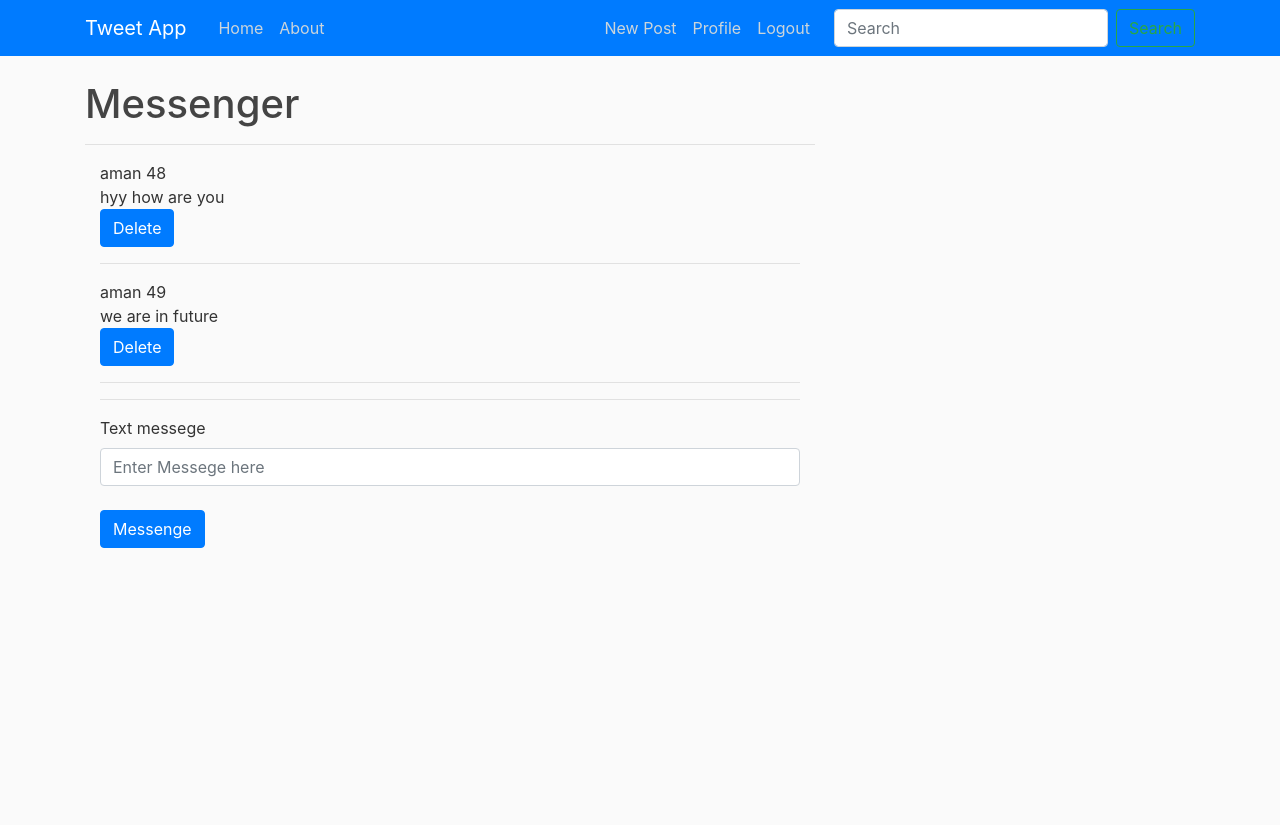
After one commit to PuneetPilania/TweetApp, a Django app: a page that uses blog/templates/blog/base.html in a window 1280 px wide. The commit adds this page. Run offline with Django 3.2, Linux system fonts and the light colour scheme; a user stored in the database is signed in; data comes from the database, SQL or seed files in the repository; both versions use the stored data as it was after the commit; some libraries are stand-ins or nearby versions.

Commit message:
messenger

```diff
--- a/blog/admin.py
+++ b/blog/admin.py
@@ -1,5 +1,6 @@
 from django.contrib import admin
-from .models import Post
+from .models import Post, Messege
 
 # Register your models here.
 admin.site.register(Post)
+admin.site.register(Messege)
--- a/blog/models.py
+++ b/blog/models.py
@@ -1,5 +1,6 @@
 from django.db import models
 from django.contrib.auth.models import User
+from django.utils import timezone
 
 from django.urls import reverse
 
@@ -17,3 +18,17 @@ class Post(models.Model):
 
     def get_absolute_url(self):
     	return reverse('blog-detail' ,kwargs={'pk': self.pk})
+
+
+class Messege(models.Model):
+    messege_from=models.TextField(blank=False,null=False,default=None)
+    messege_to=models.TextField(blank=False,null=False,default=None)
+    messege=models.TextField(blank=False,null=False)
+    date_time=models.DateTimeField(default=timezone.now)
+
+
+    def get_absolute_url(self):
+        return reverse('messege', kwargs={'user': self.messege_to})
+
+    def __str__(self):
+        return self.messege_to
--- a/blog/templates/blog/base.html
+++ b/blog/templates/blog/base.html
@@ -1,31 +1,25 @@
 {% load static %}
 <!DOCTYPE html>
 <html lang="en">
+
 <head>
-
     <!-- Required meta tags -->
     <meta charset="utf-8">
     <meta name="viewport" content="width=device-width, initial-scale=1, shrink-to-fit=no">
-
     <!-- Bootstrap CSS -->
     <link rel="stylesheet" href="https://maxcdn.bootstrapcdn.com/bootstrap/4.0.0/css/bootstrap.min.css" integrity="sha384-Gn5384xqQ1aoWXA+058RXPxPg6fy4IWvTNh0E263XmFcJlSAwiGgFAW/dAiS6JXm" crossorigin="anonymous">
-
     <link rel="stylesheet" type="text/css" href="{% static 'blog/main.css' %}">
-
-
-
     {% if title %}
     <title>Django Blog - {{ title }}</title>
     {% else %}
     <title>Django Blog</title>
     {% endif %}
+    {% block css %}{% endblock %}
+</head>
 
-
-</head>
 <body>
     <header class="site-header">
         <nav class="navbar navbar-expand-md  navbar-dark bg-primary fixed-top">
-
             <div class="container">
                 <a class="navbar-brand mr-4" href="{% url 'blog-home' %}">Tweet App</a>
                 <button class="navbar-toggler" type="button" data-toggle="collapse" data-target="#navbarToggle" aria-controls="navbarToggle" aria-expanded="false" aria-label="Toggle navigation">
@@ -42,12 +36,10 @@
                         <a class="nav-item nav-link" href="{% url 'blog-create' %}">New Post</a>
                         <a class="nav-item nav-link" href="{% url 'profile' %}">Profile</a>
                         <a class="nav-item nav-link" href="{% url 'logout' %}">Logout</a>
-
                         <form method='get' action='/home/search/' class="form-inline ml-3 my-2 my-lg-0">
                             <input class="form-control mr-sm-2" type="search" placeholder="Search" aria-label="Search" name="search" id="search">
                             <button class="btn btn-outline-success my-2 my-sm-0" type="submit">Search</button>
                         </form>
-
                         {% else %}
                         <a class="nav-item nav-link" href="{% url 'login' %}">Login</a>
                         <a class="nav-item nav-link" href="{% url 'blog-register' %}">Register</a>
@@ -65,43 +57,18 @@
                 <div class="alert alert-{{ message.tags }}">
                     {{ message }}
                 </div>
-
-
                 {% endfor %}
                 {% endif %}
                 {% block content %}{% endblock %}
-
-        </div>
-
-
-
-
-
-
-        <div class="col-md-4">
-          <div class="content-section">
-            <h3>Our Sidebar</h3>
-            <p class='text-muted'>You can put any information here you'd like.
-              <ul class="list-group">
-                <li class="list-group-item list-group-item-light">Latest Posts</li>
-                <li class="list-group-item list-group-item-light">Announcements</li>
-                <li class="list-group-item list-group-item-light">Calendars</li>
-                <li class="list-group-item list-group-item-light">etc</li>
-              </ul>
-            </p>
-          </div>
             </div>
         </div>
     </main>
-
-
-
     <!-- Optional JavaScript -->
     <!-- jQuery first, then Popper.js, then Bootstrap JS -->
     <script src="https://code.jquery.com/jquery-3.2.1.slim.min.js" integrity="sha384-KJ3o2DKtIkvYIK3UENzmM7KCkRr/rE9/Qpg6aAZGJwFDMVNA/GpGFF93hXpG5KkN" crossorigin="anonymous"></script>
     <script src="https://cdnjs.cloudflare.com/ajax/libs/popper.js/1.12.9/umd/popper.min.js" integrity="sha384-ApNbgh9B+Y1QKtv3Rn7W3mgPxhU9K/ScQsAP7hUibX39j7fakFPskvXusvfa0b4Q" crossorigin="anonymous"></script>
     <script src="https://maxcdn.bootstrapcdn.com/bootstrap/4.0.0/js/bootstrap.min.js" integrity="sha384-JZR6Spejh4U02d8jOt6vLEHfe/JQGiRRSQQxSfFWpi1MquVdAyjUar5+76PVCmYl" crossorigin="anonymous"></script>
+    {% block js %}{% endblock %}
 </body>
 
-
 </html>
--- /dev/null
+++ b/blog/templates/blog/messege_form.html
@@ -0,0 +1,54 @@
+{% extends 'blog/base.html' %}
+{% block css %}
+<style>
+    .messengerBody{
+    max-width: auto;
+    height:83vh;
+}
+
+#container{
+
+    height:100%;
+    overflow:auto;
+
+}
+
+
+</style>
+{% endblock %}
+{% block content %}
+<div class="messengerBody">
+    <h1 id="messenger">Messenger</h1>
+    <hr>
+    <div id="container" class="container">
+        {% for msg in messege_sorted %}
+        {{msg.messege_from}} {{msg.id}}
+        <div id="messege">{{msg.messege}}</div>
+
+        <a id="deleteBtn" href="{% url 'messege-delete' msg.id %}"><button class="btn btn-primary ">Delete</button></a>
+
+        <hr>
+        {% endfor %}
+
+        <hr>
+        <form method="post" action="">{% csrf_token %}
+            <div class="form-group">
+                <input type="hidden" name="messege_to" value="{{messege_to}}" id="messege_to">
+                <input type="hidden" name="messege_from" value="{{messege_from}}" id="messege_to">
+                <label for="exampleInputEmail1">Text messege</label>
+                <input type="text" class="form-control" id="messege" name='messege' placeholder="Enter Messege here">
+            </div>
+            <button type="submit" id='messegeBtn' class="btn btn-primary my-2">Messenge</button>
+        </form>
+    </div>
+</div>
+{% endblock %}
+{% block js %}
+<script type="text/javascript">
+var objDiv = document.getElementById("container");
+objDiv.scrollTop = objDiv.scrollHeight;
+
+
+
+</script>
+{% endblock %}
--- a/blog/templates/blog/post_detail.html
+++ b/blog/templates/blog/post_detail.html
@@ -11,7 +11,9 @@
             <a class="mr-2" href="{% url 'user-posts' post.author.username %}">{{ post.author }}</a>
             <small class="text-muted">{{ post.date_posted|date:"F d, Y" }}</small>
 
+
             {% if post.author == user %}
+
 
             <div align="right">
                 <a class="btn btn-secondary btn-sm  mb-1 mx-1" href="{% url 'blog-update' post.id %}">Update </a>
--- a/blog/urls.py
+++ b/blog/urls.py
@@ -1,5 +1,5 @@
 from django.urls import path
-from .views import BlogListView,BlogDetailView,BlogCreateView,BlogUpdateView,BlogDeleteView
+from .views import BlogListView,BlogDetailView,BlogCreateView,BlogUpdateView,BlogDeleteView, MessengerView,MessegeDeleteView
 from . import views
 
 
@@ -13,5 +13,7 @@ urlpatterns=[
     path('new/',BlogCreateView.as_view(),name='blog-create'),
     path('about/',views.about,name='blog-about'),
     path('search/',views.search,name='Search'),
+    path('messege/<str:user>/',MessengerView.as_view(),name='messege'),
+    path('messege/<int:pk>/delete/',MessegeDeleteView.as_view(),name='messege-delete'),
 
 ]
--- a/blog/views.py
+++ b/blog/views.py
@@ -1,11 +1,12 @@
-from django.shortcuts import render,get_object_or_404
+from django.shortcuts import render,get_object_or_404,render_to_response
 from django.views.generic import ListView,DetailView,CreateView,UpdateView,DeleteView
 from django.contrib.auth.mixins import LoginRequiredMixin,UserPassesTestMixin
 from django.contrib.auth.models import User
 from django.views import View
-from .models import Post
-from django.urls import reverse_lazy
+from .models import Post, Messege
+from django.urls import reverse, reverse_lazy
 from math import ceil
+
 
 
 # All Post List View
@@ -65,6 +66,7 @@ class BlogDetailView(LoginRequiredMixin,DetailView):
 
 
 
+
 class BlogCreateView(LoginRequiredMixin,CreateView):
 	model=Post
 	fields = ['content','image','video']
@@ -101,8 +103,34 @@ class BlogDeleteView(LoginRequiredMixin,UserPassesTestMixin,DeleteView):
 			return True
 		return False
 
+class MessegeDeleteView(LoginRequiredMixin,DeleteView):
+	model=Messege
+
+	def get_success_url(self):
+		messege=self.get_object()
+		return reverse('messege', kwargs={'user': messege.messege_to})
 
 
+
+
+class MessengerView(LoginRequiredMixin,CreateView):
+	model=Messege
+	fields=['messege_from','messege_to','messege']
+
+
+
+	def get_context_data(self, **kwargs):
+		context=super(MessengerView, self).get_context_data(**kwargs)
+		messege_from=self.request.user
+		messege_to=self.kwargs['user']
+		context['messege_to']=messege_to
+		context['messege_from']=messege_from
+
+		messeges=Messege.objects.filter(messege_from=messege_from).filter(messege_to=messege_to)
+		msg1=Messege.objects.filter(messege_from=messege_to).filter(messege_to=messege_from)
+
+		context["messege_sorted"]=messeges|msg1
+		return context
 
 
 
--- a/users/views.py
+++ b/users/views.py
@@ -39,9 +39,10 @@ class UserPostListView(LoginRequiredMixin,ListView):
 
         users=get_object_or_404(User,username__iexact=self.kwargs.get("username"))
         context=super(UserPostListView, self).get_context_data(*args,**kwargs)
-        context['user']=users
+        context['users']=users
         context['posts']=Post.objects.filter(author=users).order_by('-date_posted')
         context['following']=Profile.objects.is_following(self.request.user, users)
+        context['auth_user']=self.request.user
         return context
 
 
```
Also changed, not shown: blog/templates/blog/home.html (+18 -8 lines), blog/templates/blog/messege_confirm_delete.html (added, +15 -0 lines), blog/templates/blog/user_posts.html (+16 -16 lines), blog/migrations/0011_message.py (added), blog/migrations/0012_auto_20190814_1659.py (added), blog/migrations/0013_auto_20190814_1713.py (added), blog/migrations/0014_auto_20190814_1823.py (added), blog/migrations/0015_messege_date_time.py (added), db.sqlite3, media/blog/image/hanumanji_vector-1920x1080.jpg (added), 2 other files. Lines whose indentation alone changed are shown as unchanged.
